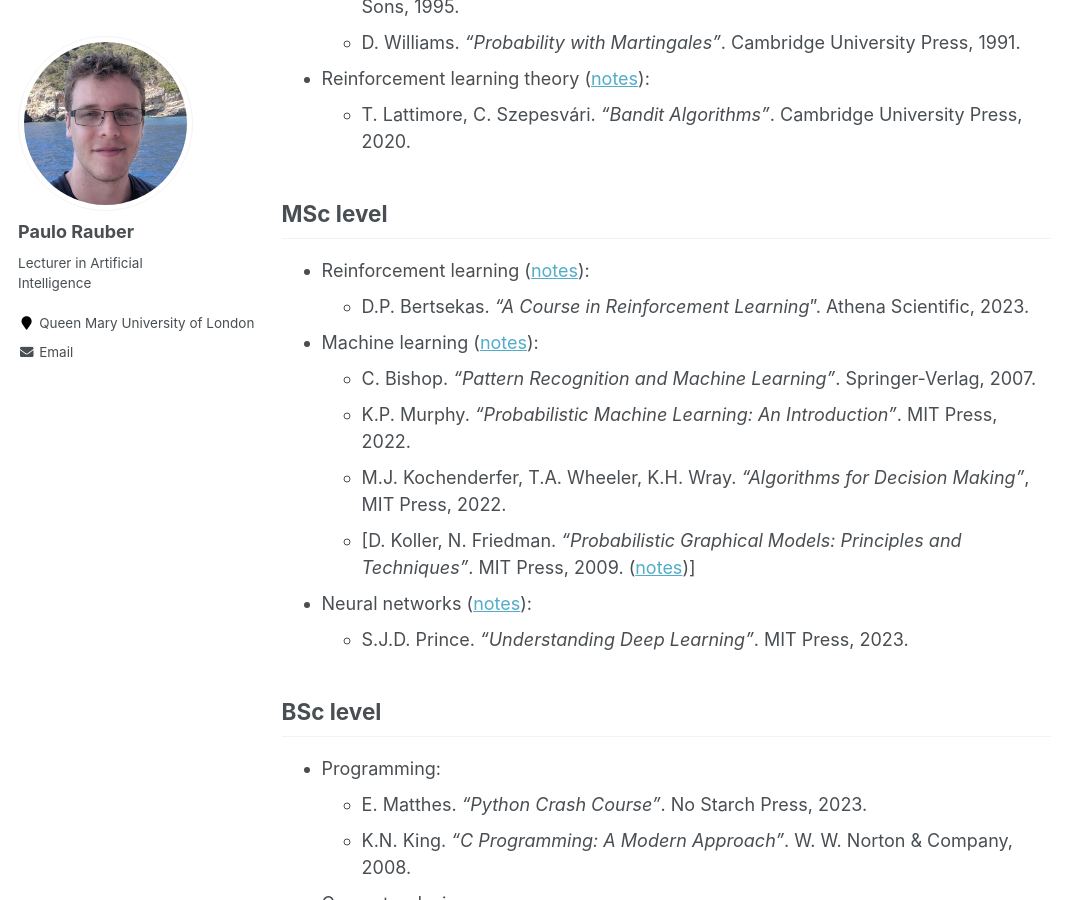
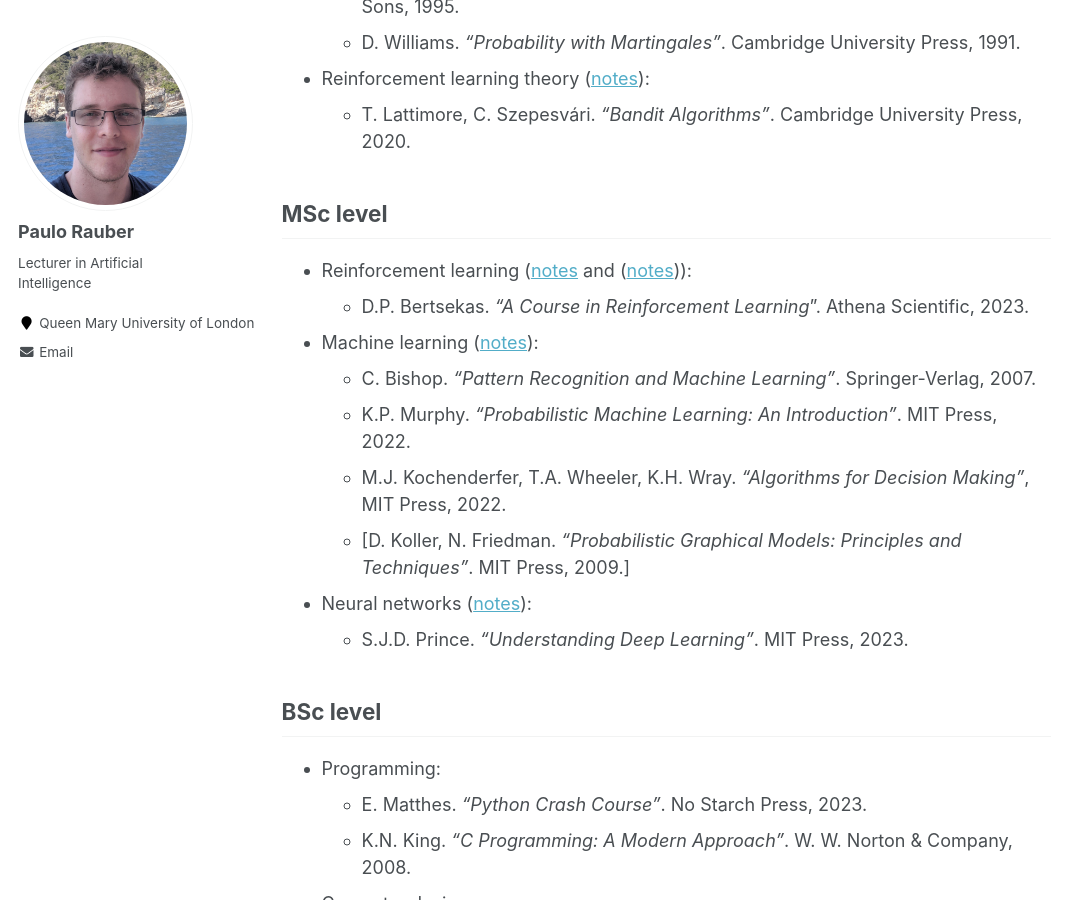
Before and after one commit to paulorauber/paulorauber.github.io, a Jekyll site: the page built from _pages/recommended_reading.md, in a window 1280 px wide and 900 px high, scrolled down 743 px. Shown: the whole window, without its empty margins (0-1079 px from the left). Built offline with Jekyll 4.4.1, drawn with Linux system fonts in a browser that asks for light colours.

Commit message:
Minor change

```diff
--- a/_pages/recommended_reading.md
+++ b/_pages/recommended_reading.md
@@ -28,14 +28,14 @@
 
 ## MSc level
 
-* Reinforcement learning ([notes](/files/notes/reinforcement_learning.pdf)):
+* Reinforcement learning ([notes](/files/notes/reinforcement_learning.pdf) and ([notes](/files/notes/probabilistic_graphical_models.pdf))):
   * D.P. Bertsekas. *"A Course in Reinforcement Learning*". Athena Scientific, 2023.
 
 * Machine learning ([notes](/files/notes/machine_learning.pdf)):
   * C. Bishop. *"Pattern Recognition and Machine Learning"*. Springer-Verlag, 2007.
   * K.P. Murphy. *"Probabilistic Machine Learning: An Introduction"*. MIT Press, 2022.
   * M.J. Kochenderfer, T.A. Wheeler, K.H. Wray. *"Algorithms for Decision Making"*, MIT Press, 2022.
-  * [D. Koller, N. Friedman. *"Probabilistic Graphical Models: Principles and Techniques"*. MIT Press, 2009. ([notes](/files/notes/probabilistic_graphical_models.pdf))]
+  * [D. Koller, N. Friedman. *"Probabilistic Graphical Models: Principles and Techniques"*. MIT Press, 2009.]
 
 * Neural networks ([notes](/files/notes/neural_networks.pdf)):
   * S.J.D. Prince. *"Understanding Deep Learning"*. MIT Press, 2023.
```
